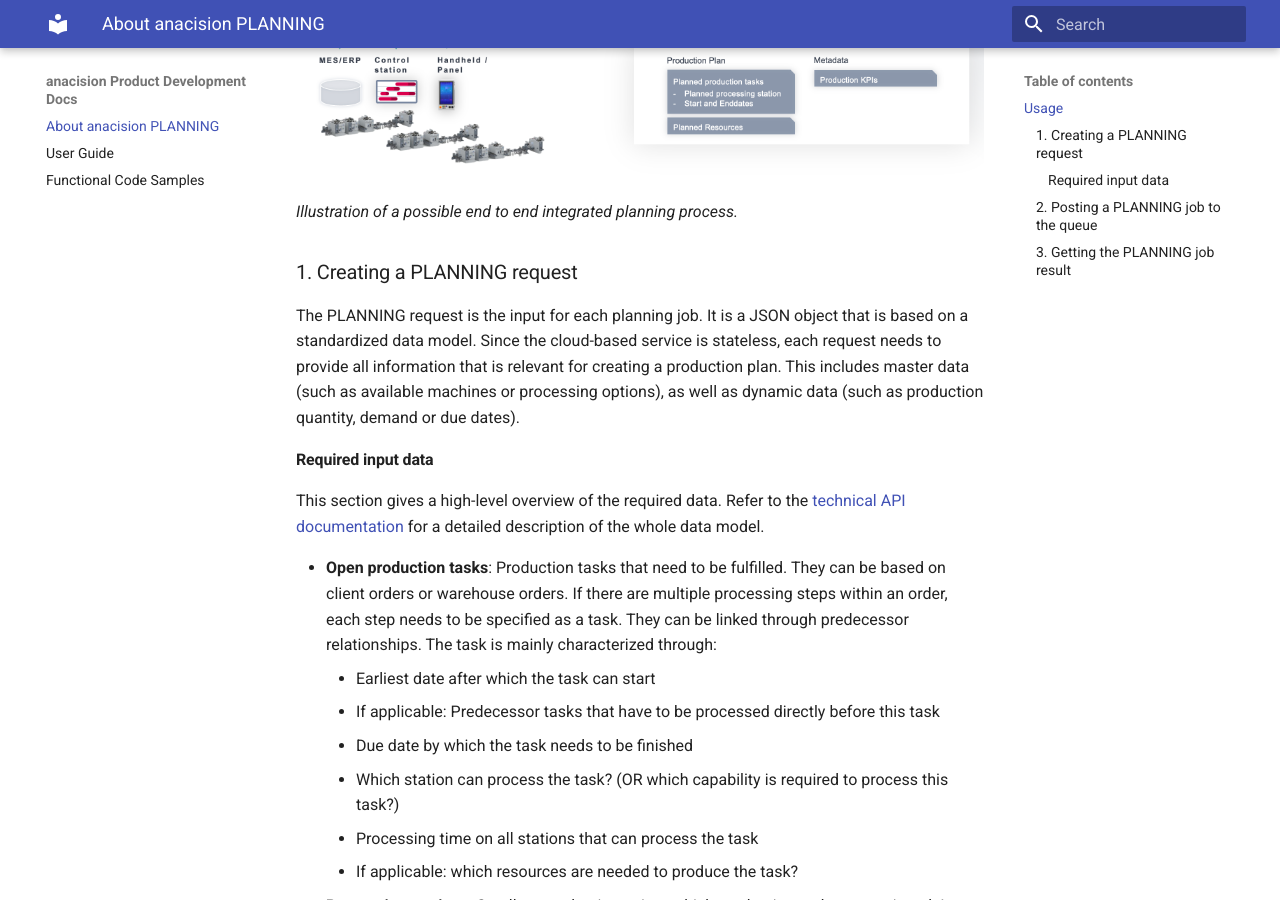
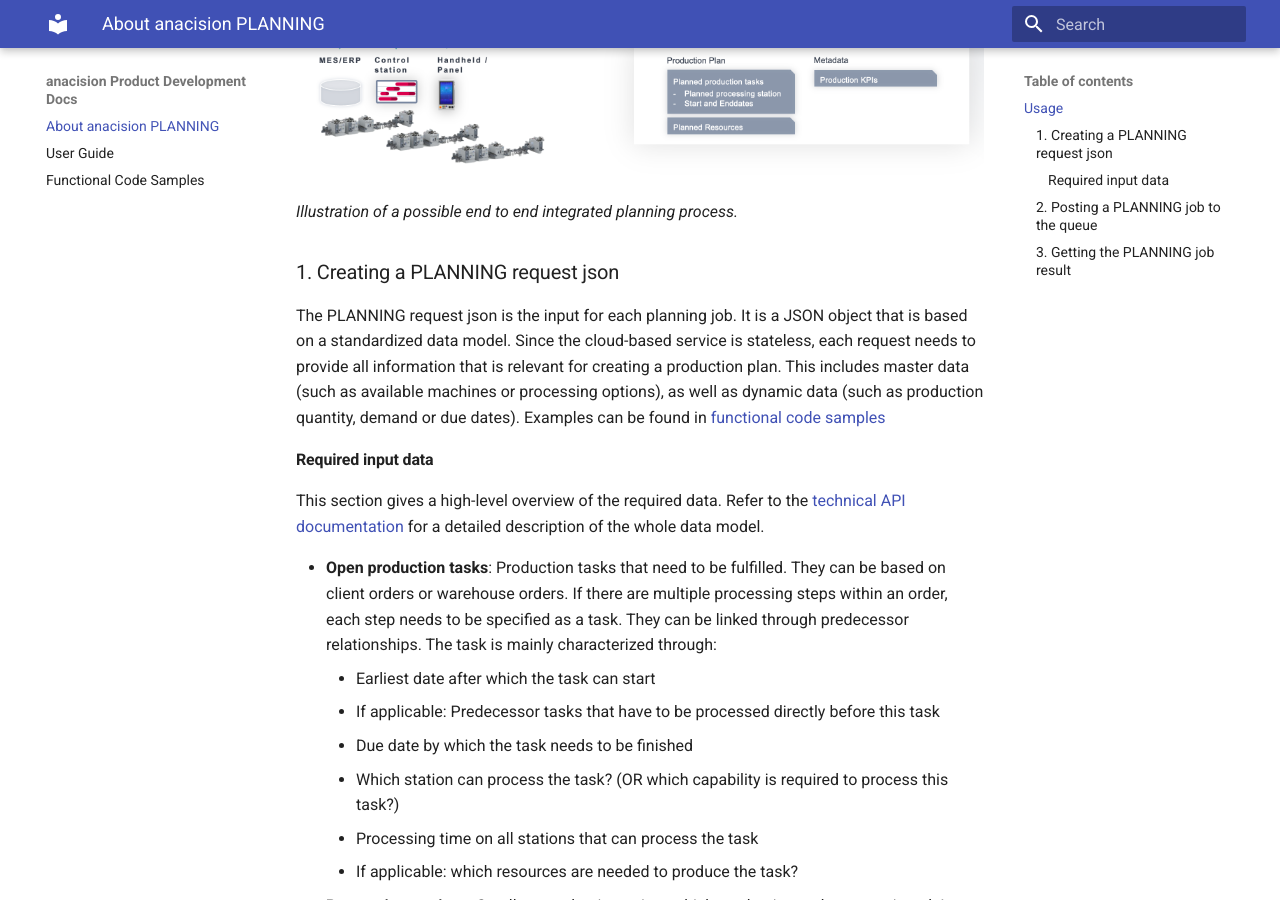
Before and after one commit to anacision/anacision-planning-user-guide, an MkDocs documentation site: the page built from docs/user_documentation/about_anacision_planning.md, in a window 1280 px wide and 900 px high, scrolled down 1021 px. Built offline with MkDocs 1.6.1 and Material for MkDocs 9.7.7, drawn with Linux system fonts in a browser that asks for light colours.

Commit message:
docs: add link to samples

```diff
--- a/docs/user_documentation/about_anacision_planning.md
+++ b/docs/user_documentation/about_anacision_planning.md
@@ -32,14 +32,14 @@
 ![Illustration of possible end to end integration](user_flow.png)*Illustration of a possible end to end integrated planning process.*
 
 
-### 1. Creating a PLANNING request
+### 1. Creating a PLANNING request json
 
-The PLANNING request is the input for each planning job. It is a JSON object that
+The PLANNING request json is the input for each planning job. It is a JSON object that
 is based on a standardized data model. Since the cloud-based service is stateless,
 each request needs to provide all information that is relevant
 for creating a production plan. This includes master data (such as available machines or processing options),
 as well as dynamic
-data (such as production quantity, demand or due dates).
+data (such as production quantity, demand or due dates). Examples can be found in [functional code samples](../user_guide/working_code_samples.md)
 
 
 #### Required input data
```
